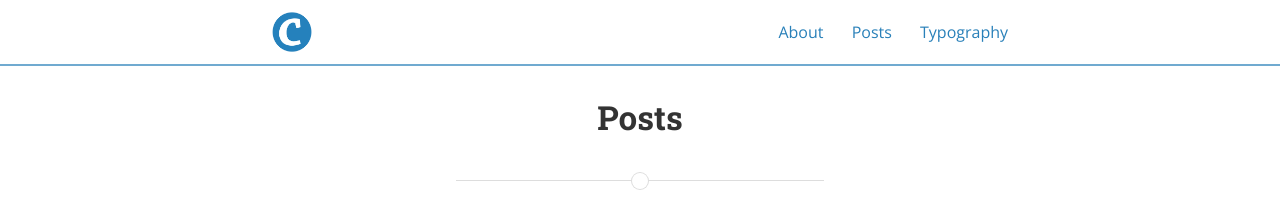
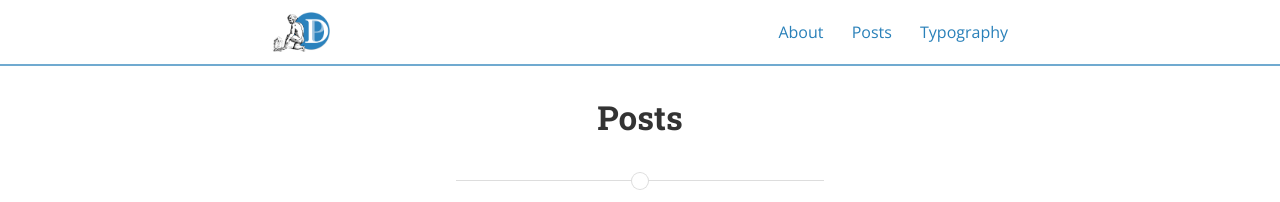
Before and after one commit to msteenhagen/distal, a Jekyll site: the page built from posts.html, in a window 1280 px wide. Shown: the top 202 px of the page. Built offline with Jekyll 4.4.1, drawn with Linux system fonts in a browser that asks for light colours; nearby versions of some CDN libraries; a style sheet for code colours, icons or effects is not loaded.

Commit message:
Update _config.yml

```diff
--- a/_config.yml
+++ b/_config.yml
@@ -13,7 +13,7 @@ description: >
 baseurl: "/distal/" # the subpath of your site, e.g. /blog/
 url: "http://msteenhagen.github.io/" # the base hostname & protocol for your site
 cover: "assets/header_image.jpg"
-logo: "assets/logo.png"
+logo: "assets/logo2.png"
 
 # Build settings
 markdown: kramdown
```
